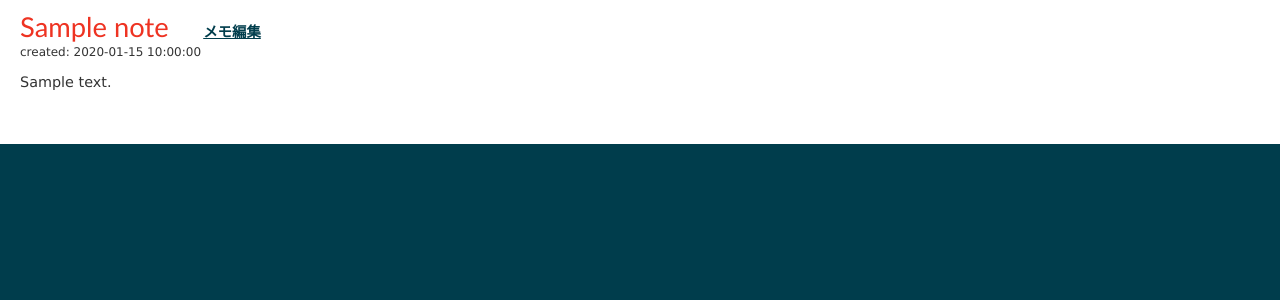
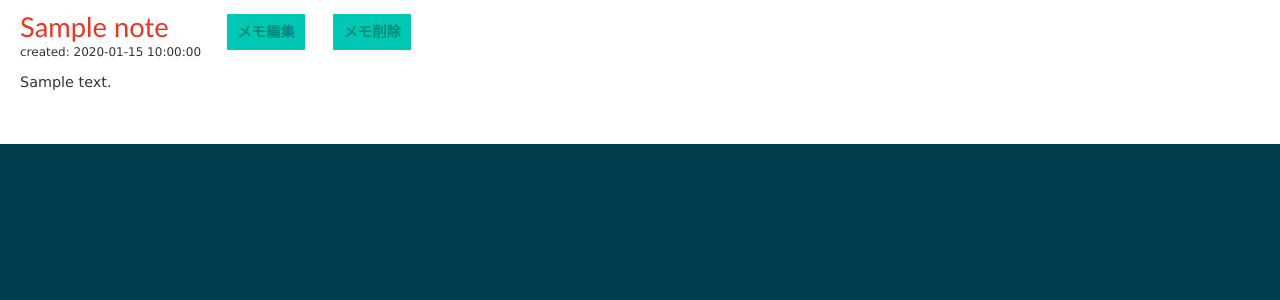
Before and after one commit to Tasuku110/memo, a CakePHP app: the page made by app/View/Notes/view.ctp in a window 1280 px wide. Shown: the part 47-347 px from the top of the page. Run offline with PHP 8.4 and a stand-in for CakePHP, Linux system fonts and the light colour scheme; the template is opened without the code that fills it: most values are stand-ins (such as "Sample title", 1, 10 or a date in 2020); data that the repository does not hold is empty; some libraries are stand-ins or nearby versions.

Commit message:
削除機能追加

```diff
--- a/app/View/Notes/index.ctp
+++ b/app/View/Notes/index.ctp
@@ -1,5 +1,9 @@
 <h2 class="title">メモ一覧</h2>
-<nav><?php echo $this->Html->link('新規メモ登録', array('action'=>'add')); ?></nav>
+<nav>
+<ul>
+<li><?php echo $this->Html->link('新規メモ登録', array('action'=>'add')); ?></li>
+</ul>
+</nav>
 <table>
 	<tr>
 		<th>Title</th>
--- a/app/View/Notes/view.ctp
+++ b/app/View/Notes/view.ctp
@@ -1,5 +1,10 @@
 <h2 class="title"><?php echo h($note['Note']['title']); ?></h2>
-<nav><?php echo $this->Html->link('メモ編集', array('action'=>'edit', $note['Note']['id'])); ?></nav>
+<nav>
+<ul>
+  <li><?php echo $this->Html->link('メモ編集', array('action'=>'edit', $note['Note']['id'])); ?></li>
+  <li><?php echo $this->Form->postLink('メモ削除',array('action'=>'delete', $note['Note']['id']) ,array('confirm' => '削除します。よろしいですか？')); ?></li>
+</ul>
+</nav>
 
 <p><small>created: <?php echo h($note['Note']['created']); ?></small></p>
 
--- a/app/webroot/css/cake.generic.css
+++ b/app/webroot/css/cake.generic.css
@@ -80,6 +80,26 @@ p {
 
 nav {
 	display: inline;
+}
+
+nav > ul {
+	display: inline;
+}
+
+nav > ul > li {
+	display: inline;
+}
+
+nav > ul > li > a {
+	text-decoration: none;
+	background-color: rgba(0,200,180,1);
+	color: rgba(0,0,0,0.3);
+	padding: 10px;
+	border-radius: 1px;
+}
+
+nav > ul > li > a:hover {
+	color: rgba(0,0,0,0.9);
 }
 
 /** Layout **/
```
Also changed, not shown: app/Controller/NotesController.php (+15 -3 lines).
